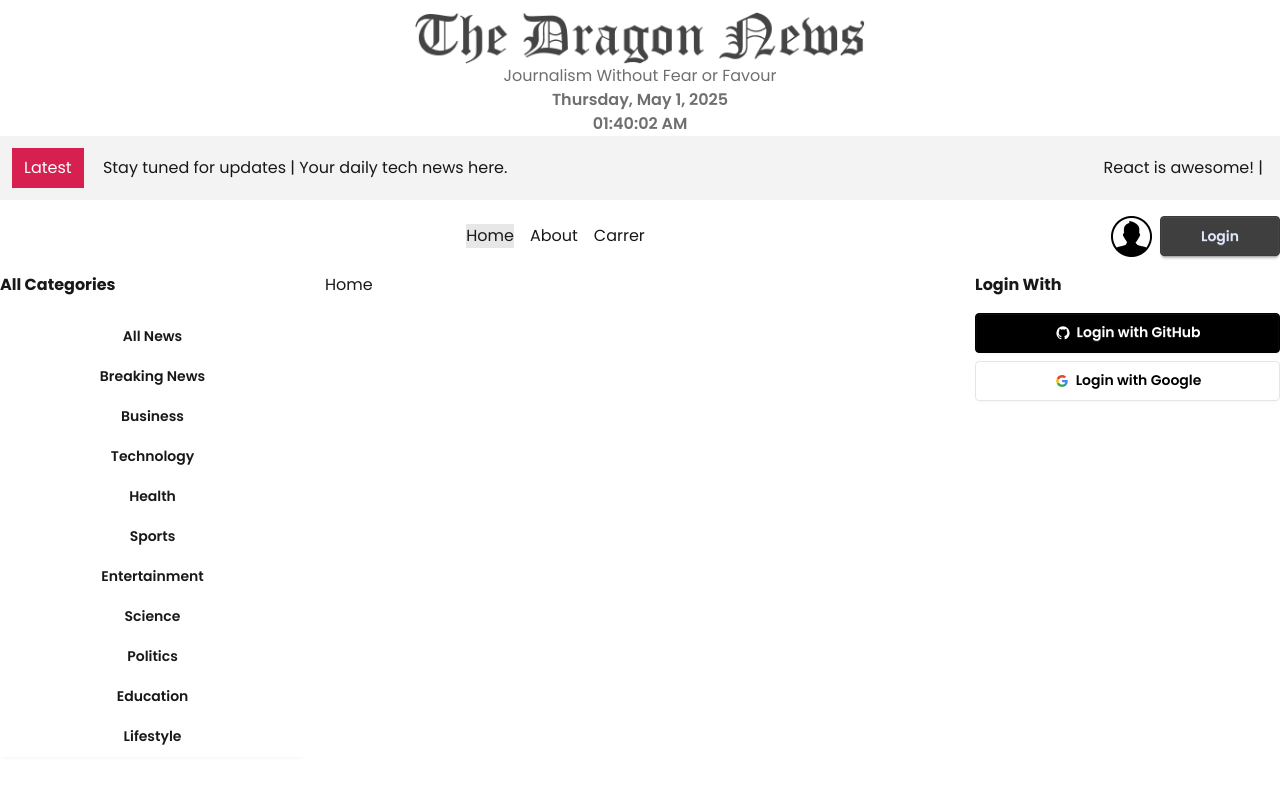
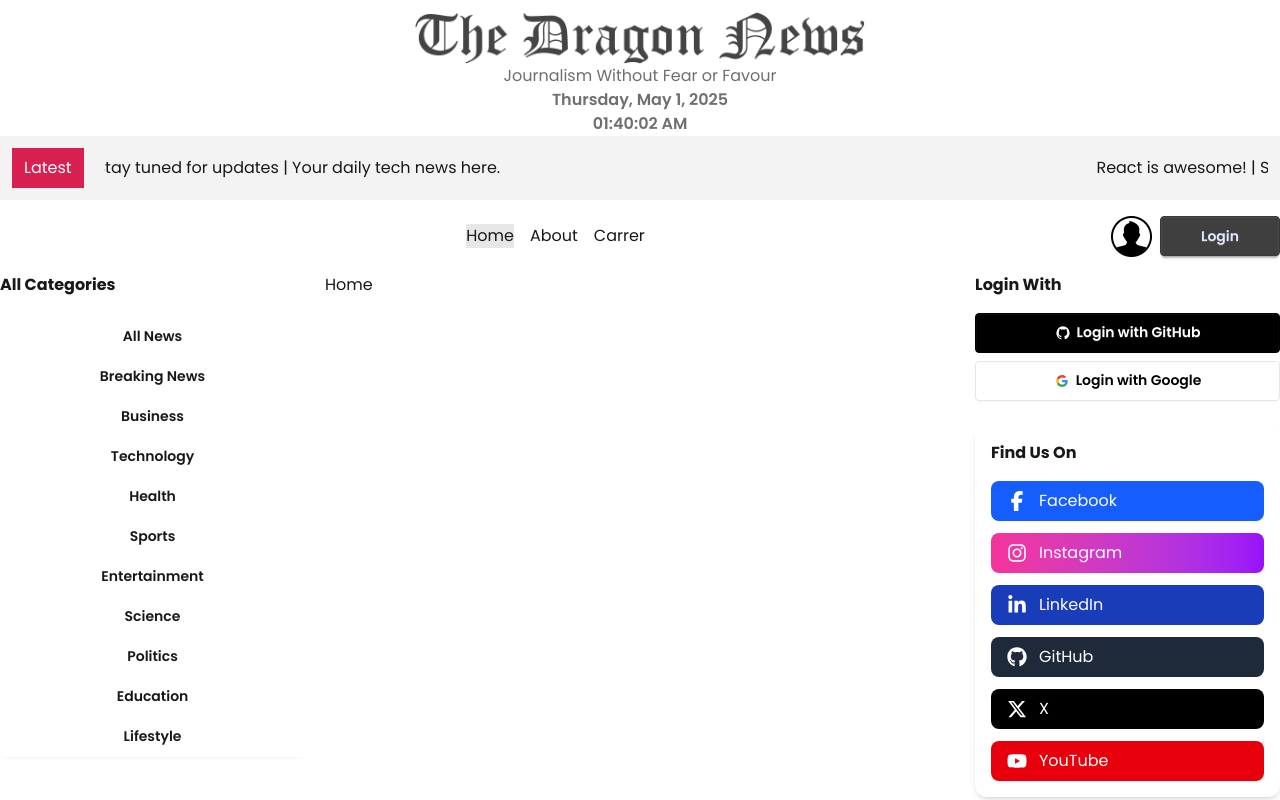
Before and after one commit to iktushar01/dragon-news-webapp, a React (Vite) app: page / in a window 1280 px wide. Shown: the top 800 px of the page. Built offline with nearby package versions, Linux system fonts and the light colour scheme.

Commit message:
Qzone sectio added

```diff
--- /dev/null
+++ b/src/Components/HomeLayout/FindUs.jsx
@@ -0,0 +1,75 @@
+import React from "react";
+import {
+  FaFacebookF,
+  FaInstagram,
+  FaLinkedinIn,
+  FaGithub,
+  FaXTwitter,
+  FaYoutube,
+} from "react-icons/fa6";
+
+const FindUs = () => {
+  return (
+    <div className="p-4 rounded-xl bg-white shadow-md w-full max-w-sm mx-auto mt-6">
+      <h1 className="font-bold mb-4">Find Us On</h1>
+      <div className="flex flex-col gap-3">
+        <a
+          href="https://facebook.com"
+          target="_blank"
+          rel="noopener noreferrer"
+          className="flex items-center gap-3 px-4 py-2 bg-blue-600 text-white rounded-lg hover:bg-blue-700 transition"
+        >
+          <FaFacebookF size={20} />
+          Facebook
+        </a>
+        <a
+          href="https://instagram.com"
+          target="_blank"
+          rel="noopener noreferrer"
+          className="flex items-center gap-3 px-4 py-2 bg-gradient-to-r from-pink-500 to-purple-600 text-white rounded-lg hover:opacity-90 transition"
+        >
+          <FaInstagram size={20} />
+          Instagram
+        </a>
+        <a
+          href="https://linkedin.com"
+          target="_blank"
+          rel="noopener noreferrer"
+          className="flex items-center gap-3 px-4 py-2 bg-blue-800 text-white rounded-lg hover:bg-blue-900 transition"
+        >
+          <FaLinkedinIn size={20} />
+          LinkedIn
+        </a>
+        <a
+          href="https://github.com"
+          target="_blank"
+          rel="noopener noreferrer"
+          className="flex items-center gap-3 px-4 py-2 bg-gray-800 text-white rounded-lg hover:bg-black transition"
+        >
+          <FaGithub size={20} />
+          GitHub
+        </a>
+        <a
+          href="https://x.com"
+          target="_blank"
+          rel="noopener noreferrer"
+          className="flex items-center gap-3 px-4 py-2 bg-black text-white rounded-lg hover:opacity-90 transition"
+        >
+          <FaXTwitter size={20} />
+          X
+        </a>
+        <a
+          href="https://youtube.com"
+          target="_blank"
+          rel="noopener noreferrer"
+          className="flex items-center gap-3 px-4 py-2 bg-red-600 text-white rounded-lg hover:bg-red-700 transition"
+        >
+          <FaYoutube size={20} />
+          YouTube
+        </a>
+      </div>
+    </div>
+  );
+};
+
+export default FindUs;
--- /dev/null
+++ b/src/Components/HomeLayout/Qzone.jsx
@@ -0,0 +1,19 @@
+import React from 'react';
+import swimingImg from "../../assets/swimming.png"
+import playImg from "../../assets/playground.png"
+import classImg from "../../assets/class.png"
+const Qzone = () => {
+    return (
+        <div className='p-3 mt-4 bg-base-200 rounded-xl shadow-md space-y-2'>
+            <h1 className='font-bold'>Qzone</h1>
+            <div>
+                <img className='w-full' src={swimingImg}/>
+                <img className='w-full' src={playImg}/>
+                <img className='w-full' src={classImg}/>
+
+            </div>
+        </div>
+    );
+};
+
+export default Qzone;
--- a/src/Components/HomeLayout/RightAside.jsx
+++ b/src/Components/HomeLayout/RightAside.jsx
@@ -1,9 +1,14 @@
 import React from 'react';
+import FindUs from './FindUs';
+import SocialLogin from './SocialLogin';
+import Qzone from './Qzone';
 
 const RightAside = () => {
     return (
         <div>
-            RightAside
+            <SocialLogin></SocialLogin>
+            <FindUs></FindUs>
+            <Qzone></Qzone>
         </div>
     );
 };
--- a/src/Components/HomeLayout/SocialLogin.jsx
+++ b/src/Components/HomeLayout/SocialLogin.jsx
@@ -2,7 +2,7 @@ import React from "react";
 
 const SocialLogin = () => {
   return (
-    <div>
+    <div className="mb-3">
       <h2 className="font-bold">Login With</h2>
       <div className="flex flex-col gap-2 mt-4">
         {/* GitHub */}
--- a/src/Layouts/HomeLayout.jsx
+++ b/src/Layouts/HomeLayout.jsx
@@ -25,7 +25,7 @@ const HomeLayout = () => {
           <Outlet />
         </section>
         <aside className="col-span-3">
-          <SocialLogin></SocialLogin>
+          <RightAside></RightAside>
         </aside>
       </main>
     </div>
```
